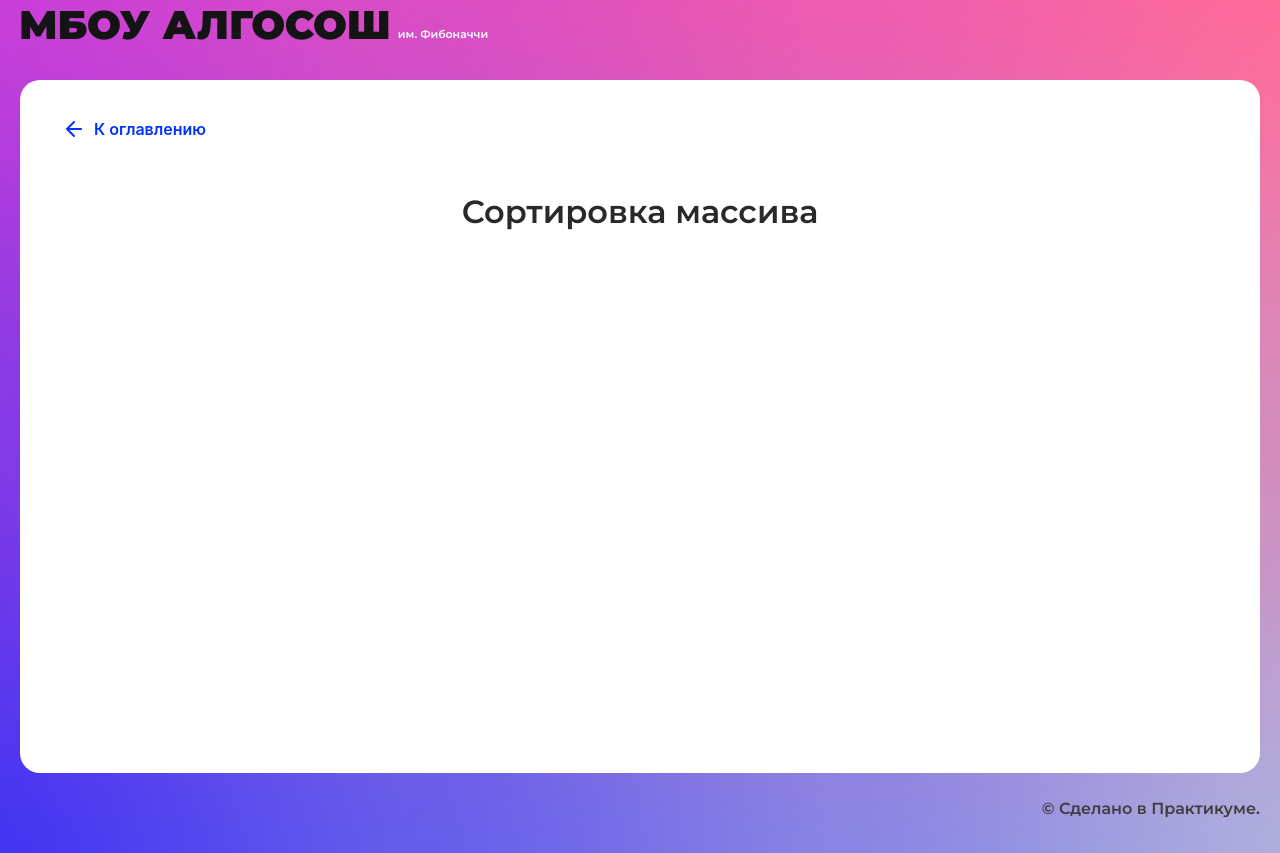
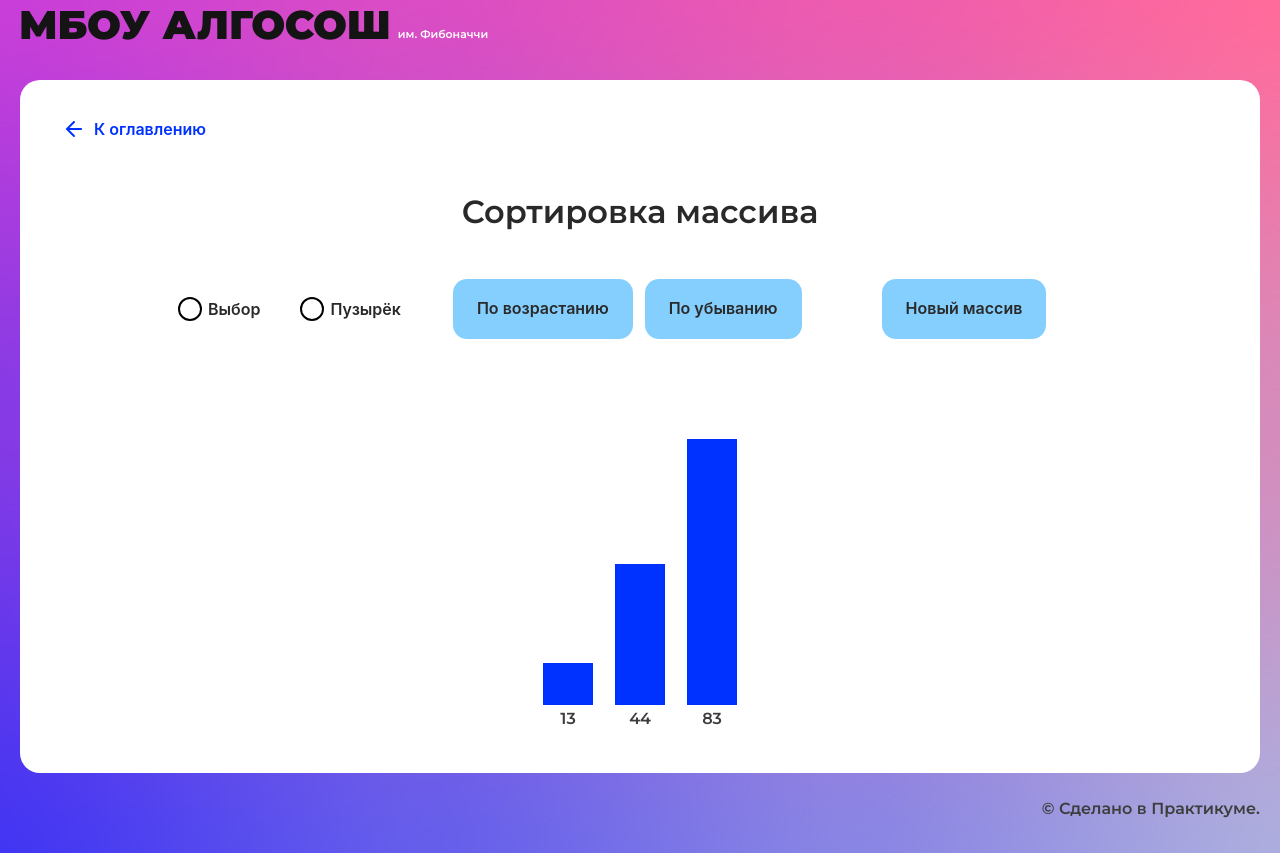
Before and after one commit to Ev-Kos/algososh, a React (Create React App) app: page /sorting in a window 1280 px wide. Built offline with nearby package versions, Linux system fonts and the light colour scheme.

Commit message:
add randomArr

```diff
--- a/src/components/fibonacci-page/fibonacci-page.module.css
+++ b/src/components/fibonacci-page/fibonacci-page.module.css
@@ -7,9 +7,8 @@
 }
 
 .result {
-    margin: 0 auto;
+    margin: 48 auto 0;
     width: 994px;
-    margin-top: 48px;
     display: flex;
     justify-content: center;
     flex-wrap: wrap;
--- /dev/null
+++ b/src/components/sorting-page/sorting-page.module.css
@@ -0,0 +1,29 @@
+.form {
+    display: flex;
+    max-width: 924px;
+    margin: auto;
+    align-items: center;
+}
+
+.radioButtons {
+    display: flex;
+    gap: 40px;
+    margin-right: 52px;
+}
+
+.sortButtons {
+    display: flex;
+    gap: 12px;
+    margin-right: 80px;
+}
+
+.result {
+    max-width: 980px;
+    margin: 48px auto 0;
+    display: flex;
+    flex-direction: row;
+    align-items: end;
+    justify-content: center;
+    column-gap: 10px;
+    height: 340px;
+}
--- a/src/components/sorting-page/sorting-page.tsx
+++ b/src/components/sorting-page/sorting-page.tsx
@@ -1,10 +1,72 @@
-import React from "react";
+import { useState, useEffect, FormEvent } from "react";
+import { Button } from "../ui/button/button";
+import { Column } from "../ui/column/column";
+import { RadioInput } from "../ui/radio-input/radio-input";
 import { SolutionLayout } from "../ui/solution-layout/solution-layout";
+import styles from './sorting-page.module.css';
+import { ElementStates } from "../../types/element-states";
+
+type TArr = {
+  value: number;
+  color: ElementStates;
+}
 
 export const SortingPage: React.FC = () => {
+  const [arr, setArr] = useState<TArr[]>([]);
+
+  const randomArr = () => {
+    const randomNumber = (minLen: number, maxLen: number) => {
+      return Math.floor(Math.random() * (maxLen - minLen) + minLen);
+    };
+
+    const num = randomNumber(3, 18);
+    const randomArr = Array(num)
+      .fill(null)
+      .map(() => Math.floor(Math.random() * 100));
+
+    const arr = randomArr.map((value) => ({
+      value,
+      color: ElementStates.Default,
+    }));
+
+    setArr(arr);
+  };
+
+  useEffect(() => {
+    randomArr();
+  }, []);
+
+  const handleClick = (e: FormEvent) => {
+    e.preventDefault();
+    randomArr();
+  };
+
   return (
     <SolutionLayout title="Сортировка массива">
+      <form className={styles.form}>
+        <div className={styles.radioButtons}>
+          <RadioInput label="Выбор" value='choice' name="choice"/>
+          <RadioInput label="Пузырёк" value='bubble' name="bubble"/>
+        </div>
+        <div className={styles.sortButtons}>
+          <Button type="button" text="По возрастанию" extraClass='ascending'/>
+          <Button type="button" text="По убыванию" extraClass='descending'/>
+        </div>
+        <Button type="submit" text="Новый массив" onClick={handleClick}/>
+      </form>
+      <div  className={styles.result}>
+      {arr.map((item, index) => {
+            return (
+              <Column
+                index={item.value}
+                key={index}
+                extraClass="mr-3 ml-3"
+                state={item.color}
+              ></Column>
+            );
+          })}
 
+      </div>
     </SolutionLayout>
   );
 };
```
